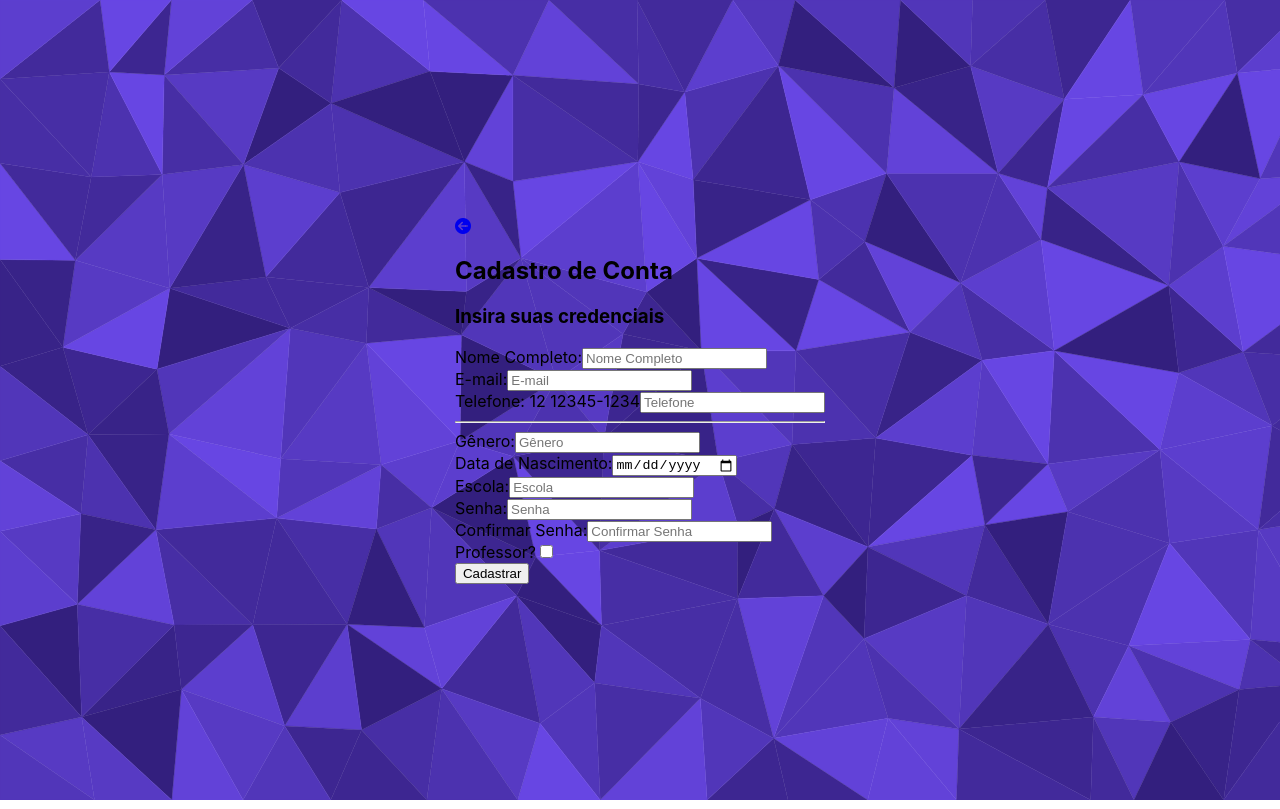
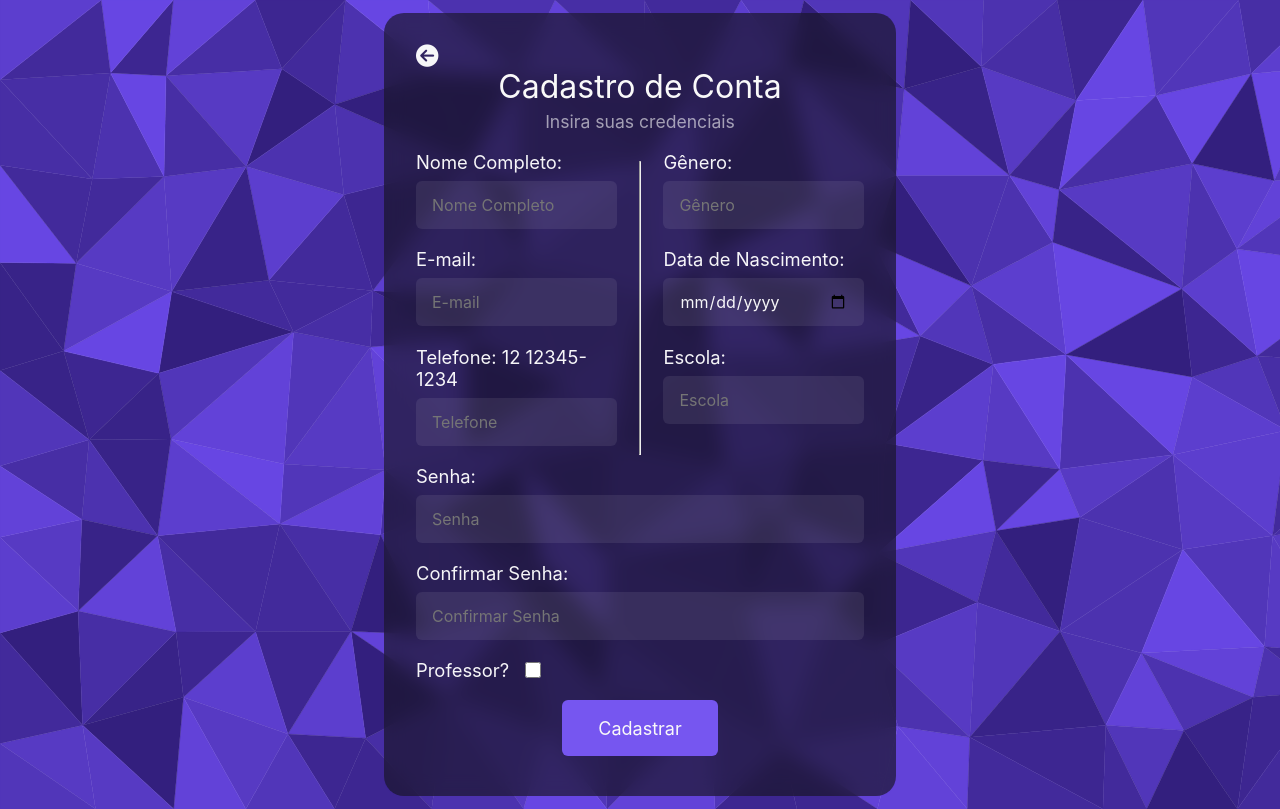
Before and after one commit to phdaccache/Projeto_MC656, a React (Create React App) app in the folder frontend/: page /signup in a window 1280 px wide. Built offline with nearby package versions, Linux system fonts and the light colour scheme.

Commit message:
feat: add signup page styles

```diff
--- a/frontend/src/pages/SignUp/SignUp.css
+++ b/frontend/src/pages/SignUp/SignUp.css
@@ -1,3 +1,132 @@
-.signup p {
-    color: lightblue;
+.signup-container {
+  position: relative;
+  z-index: 3;
+  width: 40%;
+  margin: 1% 0px;
+  padding: 2rem 2rem 2.5rem;
+  border-radius: 20px;
+  background: rgb(24 21 36 / 66%);
+  backdrop-filter: blur(10px);
+  text-align: center;
+  animation: fadeIn 1s ease-out;
 }
+
+.signup-back {
+  display: flex;
+  align-items: center;
+  color: rgb(255 255 255 / 96%);
+  text-decoration: none;
+  font-size: 1.4rem;
+  transition: color 0.3s ease;
+  width: fit-content;
+}
+
+.signup-back:hover {
+  color: #9481e3;
+}
+
+.signup-title {
+  justify-content: center;
+}
+
+.signup-container h2 {
+  color: #f9f9f9;
+  font-size: 2rem;
+  font-weight: 400;
+  margin: 0 0 0.3rem;
+}
+
+.signup-container h3 {
+  color: rgb(255 255 255 / 58%);
+  margin: 0 0 1.2rem;
+  font-weight: 400;
+  font-size: 1.1rem;
+}
+
+.signup-form {
+  width: 100%;
+  /* margin: 0; */
+  /* display: flex; */
+  /* flex-wrap: wrap;
+  justify-content: center;
+  gap: 5%; */
+}
+
+.signup-option {
+  text-align: left;
+  /* width: 40%; */
+  margin-bottom: 1.2rem;
+}
+
+.main-infos {
+  display: flex;
+  justify-content: space-between;
+  gap: 5%;
+}
+
+.signup-column {
+  flex: 1 1 50%; /* Each column takes 50% width */
+}
+
+.signup-hr {
+  margin: 10px 0; /* Adjust margin as needed for spacing */
+}
+
+.signup-form :is(input, button) {
+  width: 100%;
+  height: 3rem;
+  border: 0;
+  border-radius: 6px;
+}
+
+.signup-form input {
+  margin-top: 0.5rem;
+  color: rgb(255 255 255 / 96%);
+  background: rgb(255 255 255 / 8%);
+  font-family: inherit;
+  font-size: 1rem;
+  padding: 0 1rem;
+}
+
+.signup-form input[type="checkbox"] {
+  width: 1rem;
+  height: 1rem;
+  margin: 0;
+  cursor: pointer;
+}
+
+.signup-form > input::placeholder {
+  color: rgb(255, 255, 255);
+}
+
+.signup-form button {
+  cursor: pointer;
+  width: 35%;
+  height: 56px;
+  padding: 0 16 px;
+  background: #7656f0;
+  color: #f9f9f9;
+  border: 0;
+  font-family: inherit;
+  font-size: 18px;
+  font-weight: 400;
+  text-align: center;
+  transition: all 0.375s;
+}
+
+.signup-form button:hover {
+  background: #9481e3;
+}
+
+.signup-option label {
+  color: rgb(255 255 255 / 96%);
+  font-size: 1.15rem;
+  text-align: left;
+}
+
+.check-confirm {
+  display: flex;
+  gap: 1rem;
+  /* justify-content: center; */
+  align-items: center;
+}
```
